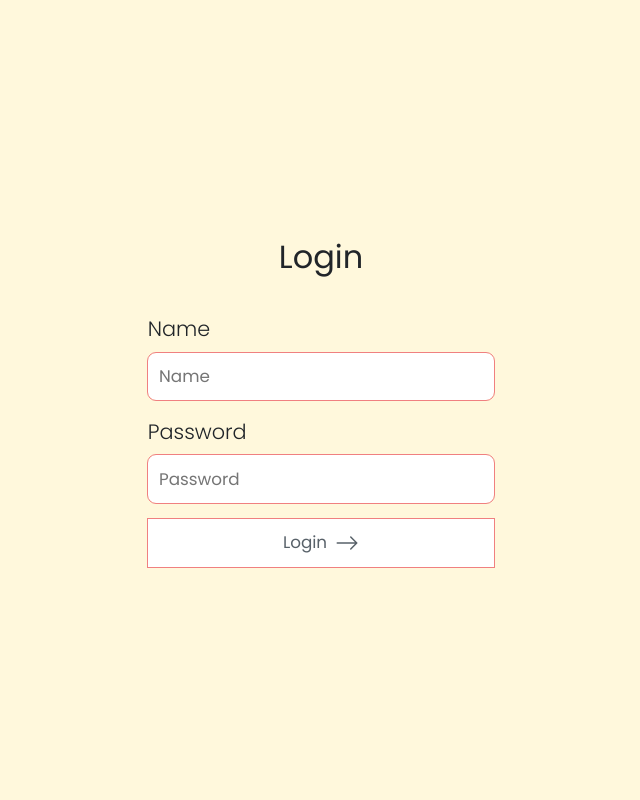
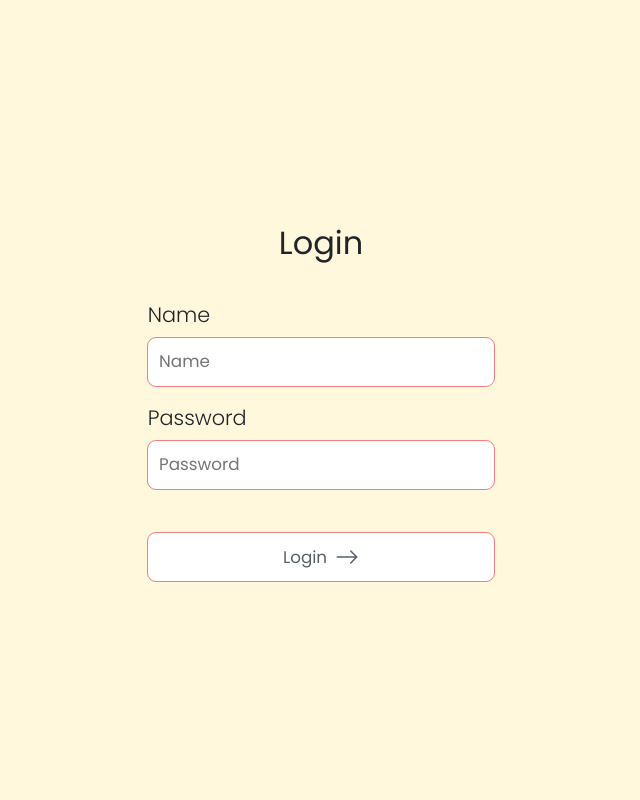
Before and after one commit to sumanthvutukuru/Aces, a Flask app: page /login in a window 1280 px wide. Shown: the whole page, without its empty margins (319-959 px from the left). Run offline with Flask 2, Linux system fonts and the light colour scheme.

Commit message:
Update login.css

```diff
--- a/Hackerramp/app/static/css/login.css
+++ b/Hackerramp/app/static/css/login.css
@@ -51,11 +51,11 @@ label {
 button {
     /* width: fit-content;
     height: fit-content; */
-    margin-top: 1.3rem;
+    margin-top: 1.8rem !important;
     padding: 0.7rem 0.7rem 0.7rem 0.7rem;
     outline: 1px solid lightcoral;
     border: none;
-    border-radius: 0.5rem;
+    border-radius: 0.5rem !important;
     transition: all 0.1s ease-in-out;
     background-color: white;
     color: rgb(88, 97, 105);
```
